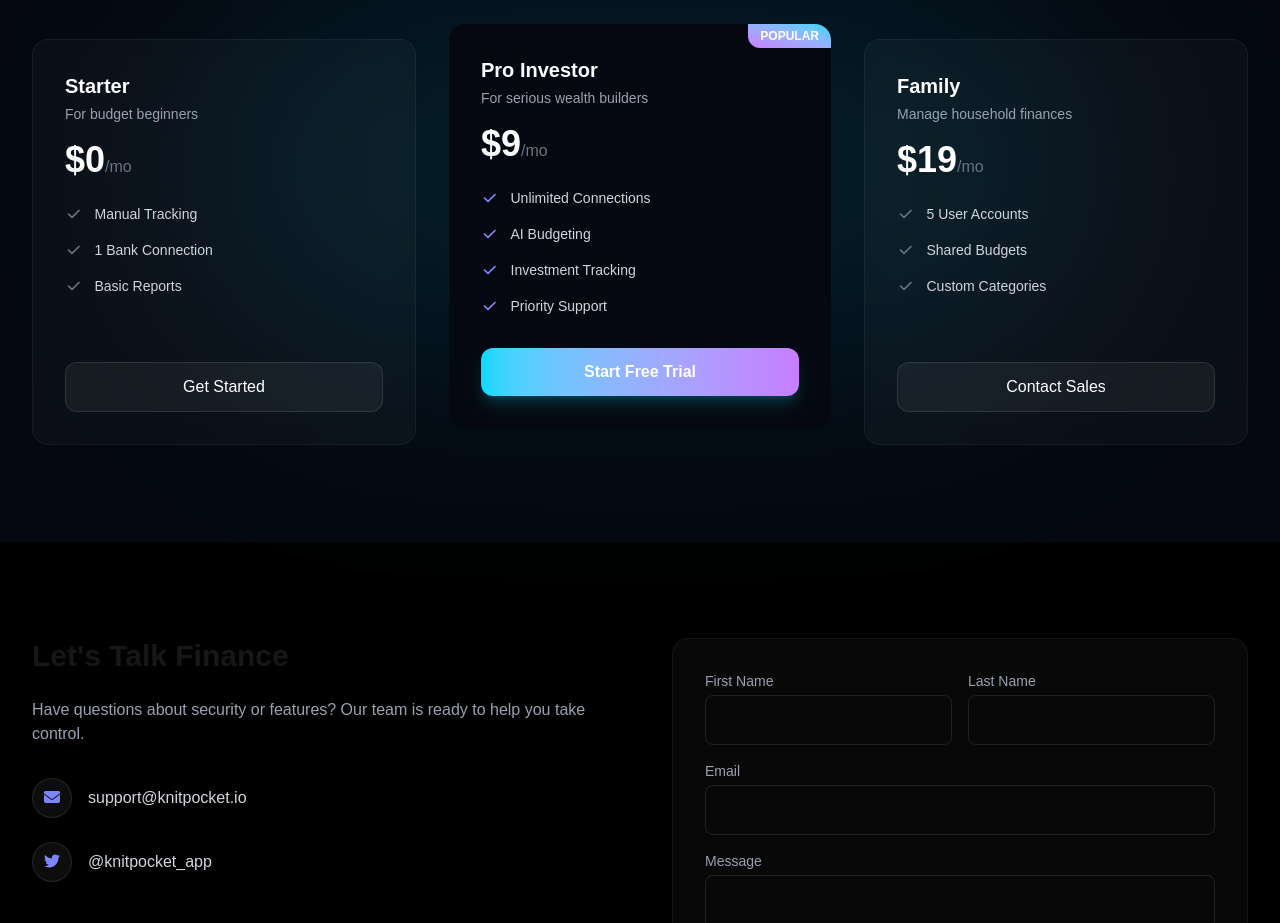
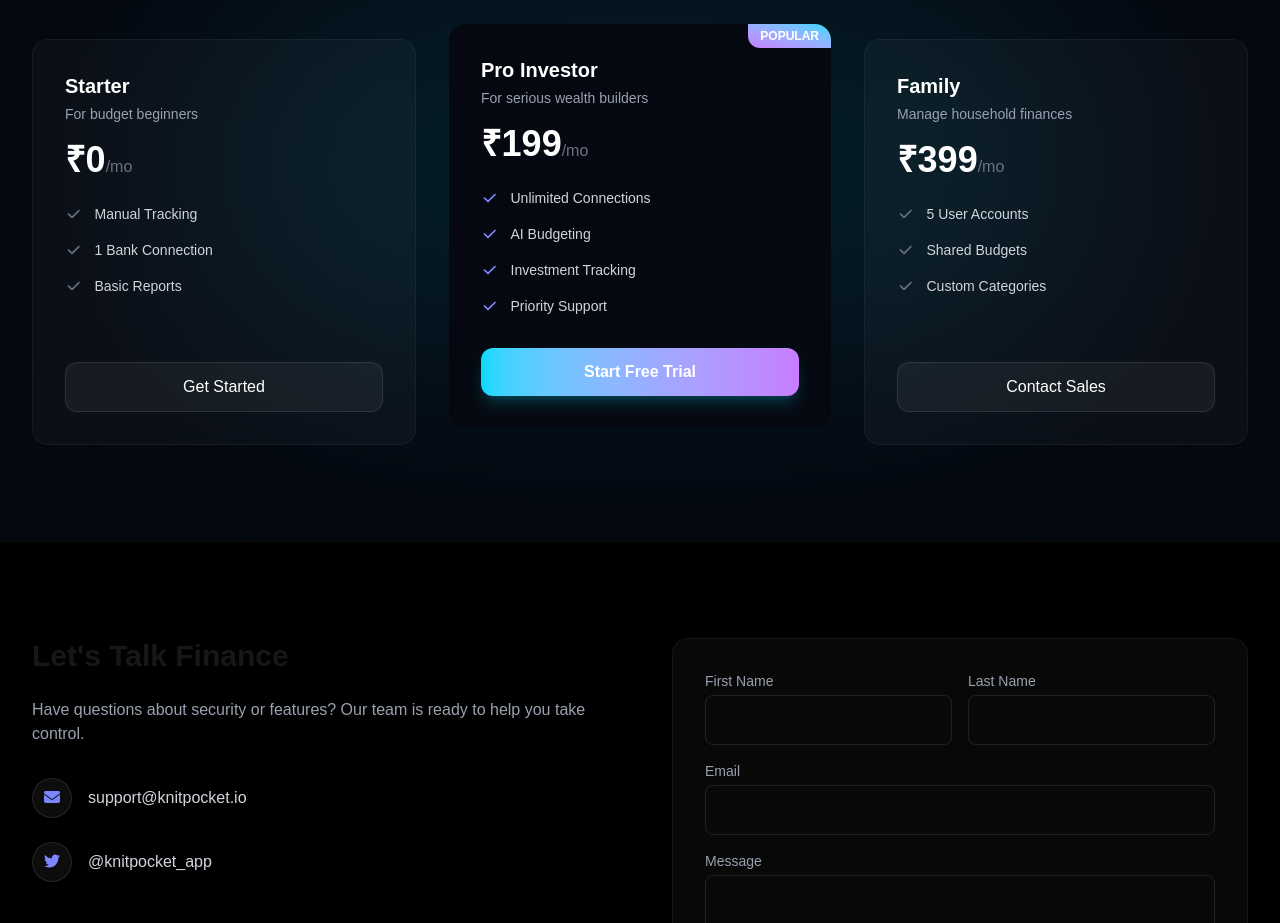
Before and after one commit to ashmit152000/KnitPocket, a Next.js app: page / in a window 1280 px wide. Shown: the part 2980-3903 px from the top of the page. Built offline with nearby package versions, Linux system fonts and the light colour scheme.

Commit message:
Pricing change (#2)
Co-authored-by: Ashmit Kashyap <ashmitkashyap@192.168.1.7>

```diff
--- a/app/(unauth)/components/sections/Pricing.tsx
+++ b/app/(unauth)/components/sections/Pricing.tsx
@@ -17,7 +17,7 @@
                         <p className="text-sm text-gray-400 mt-1">For budget beginners</p>
                     </div>
                     <div className="mb-6">
-                        <span className="text-4xl font-bold text-white">$0</span>
+                        <span className="text-4xl font-bold text-white">₹0</span>
                         <span className="text-gray-500">/mo</span>
                     </div>
                     <ul className="space-y-4 mb-8 flex-1">
@@ -37,7 +37,7 @@
                             <p className="text-sm text-gray-400 mt-1">For serious wealth builders</p>
                         </div>
                         <div className="mb-6">
-                            <span className="text-4xl font-bold text-white">$9</span>
+                            <span className="text-4xl font-bold text-white">₹199</span>
                             <span className="text-gray-500">/mo</span>
                         </div>
                         <ul className="space-y-4 mb-8 flex-1">
@@ -57,7 +57,7 @@
                         <p className="text-sm text-gray-400 mt-1">Manage household finances</p>
                     </div>
                     <div className="mb-6">
-                        <span className="text-4xl font-bold text-white">$19</span>
+                        <span className="text-4xl font-bold text-white">₹399</span>
                         <span className="text-gray-500">/mo</span>
                     </div>
                     <ul className="space-y-4 mb-8 flex-1">
```
